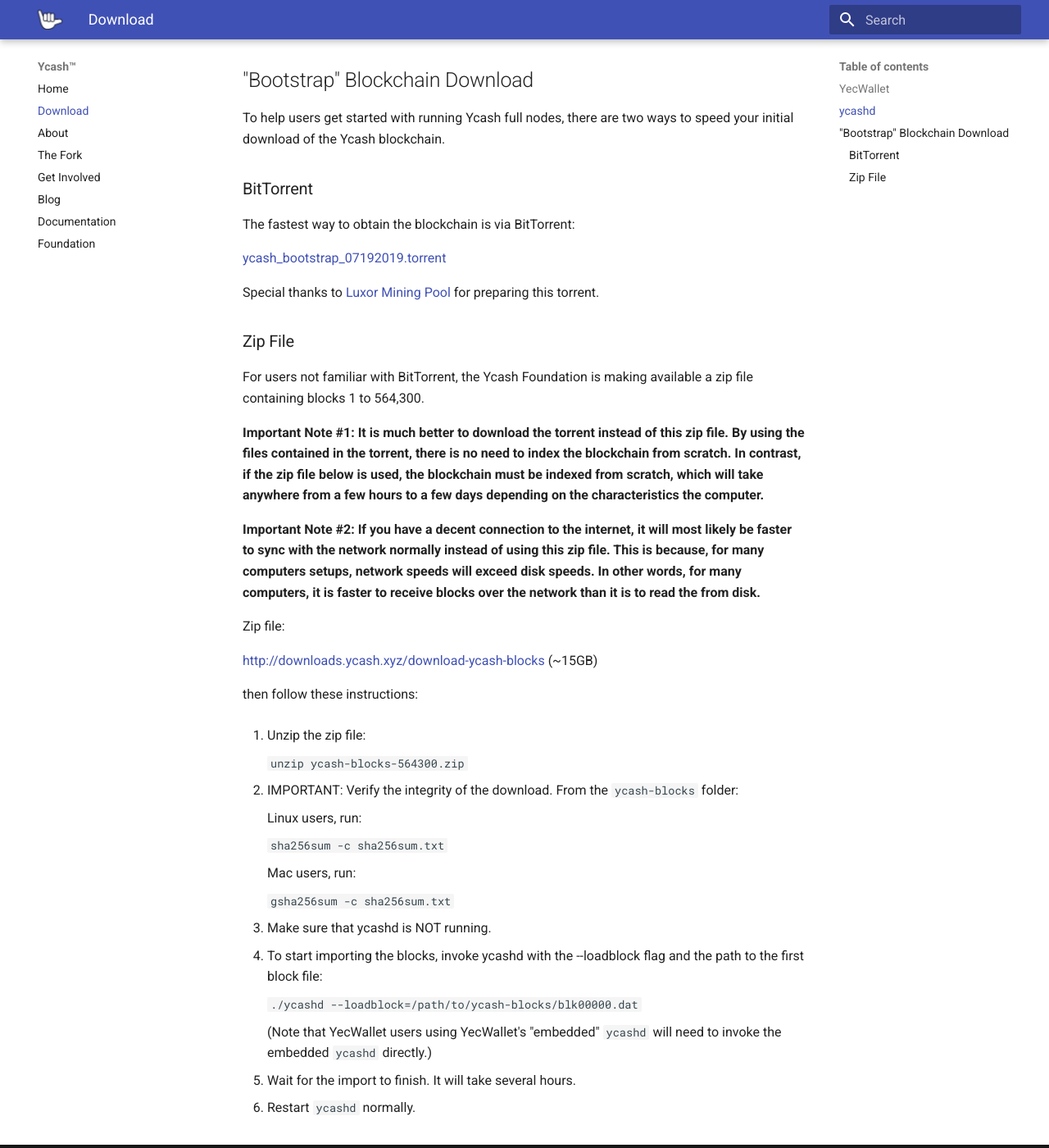
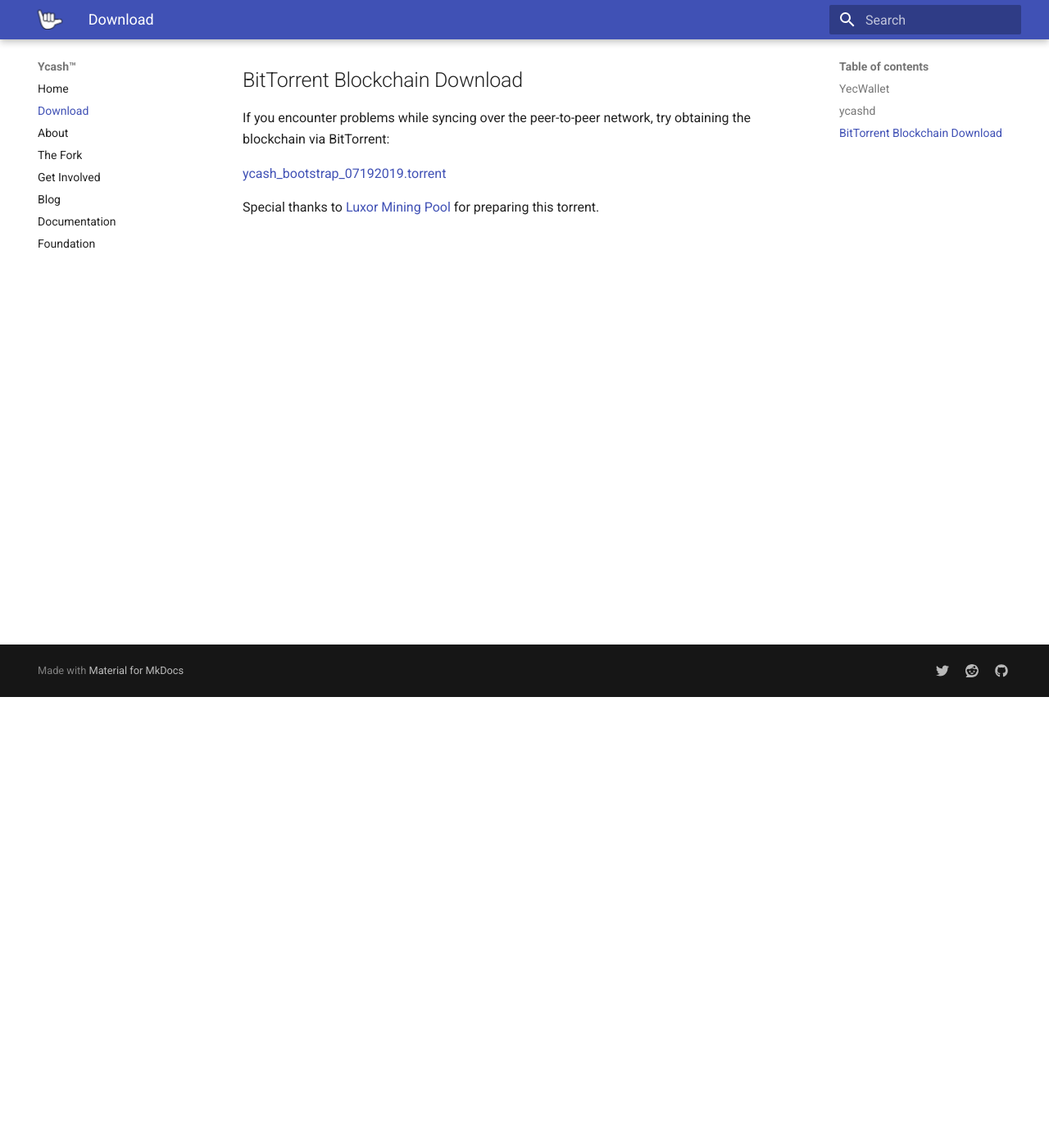
Before and after one commit to ycashfoundation/ycash-website, an MkDocs documentation site: the page built from docs/download.md, in a window 1280 px wide and 1400 px high, scrolled down 550 px. Shown: the whole window at 82% size. Built offline with MkDocs 1.6.1 and Material for MkDocs 9.7.7, drawn with Linux system fonts in a browser that asks for light colours.

Commit message:
remove bootstrap download

````diff
--- a/docs/download.md
+++ b/docs/download.md
@@ -16,54 +16,10 @@
 
 **ycashd v2.0.5 is now available!** [Download from GitHub](https://github.com/ycashfoundation/ycash/releases/tag/2.0.5)
 
-## "Bootstrap" Blockchain Download
+## BitTorrent Blockchain Download
 
-To help users get started with running Ycash full nodes, there are two ways to speed your initial download of the Ycash blockchain.
-
-### BitTorrent
-
-The fastest way to obtain the blockchain is via BitTorrent:
+If you encounter problems while syncing over the peer-to-peer network, try obtaining the blockchain via BitTorrent:
 
 [ycash_bootstrap_07192019.torrent](/ycash_bootstrap_07192019.torrent)
 
 Special thanks to [Luxor Mining Pool](https://mining.luxor.tech/) for preparing this torrent.
-
-### Zip File
-
-For users not familiar with BitTorrent, the Ycash Foundation is making available a zip file containing blocks 1 to 564,300.
-
-**Important Note #1: It is much better to download the torrent instead of this zip file. By using the files contained in the torrent, there is no need to index the blockchain from scratch. In contrast, if the zip file below is used, the blockchain must be indexed from scratch, which will take anywhere from a few hours to a few days depending on the characteristics the computer.**
-
-**Important Note #2: If you have a decent connection to the internet, it will most likely be faster to sync with the network normally instead of using this zip file. This is because, for many computers setups, network speeds will exceed disk speeds. In other words, for many computers, it is faster to receive blocks over the network than it is to read the from disk.**
-
-Zip file:
-
-[http://downloads.ycash.xyz/download-ycash-blocks](http://downloads.ycash.xyz/download-ycash-blocks) (~15GB)
-
-then follow these instructions:
-
-1. Unzip the zip file:
-
-    ```unzip ycash-blocks-564300.zip```
-
-2. IMPORTANT: Verify the integrity of the download. From the `ycash-blocks` folder:
-
-    Linux users, run:
-
-    ```sha256sum -c sha256sum.txt```
-
-    Mac users, run:
-
-    ```gsha256sum -c sha256sum.txt```
-
-3. Make sure that ycashd is NOT running.
-
-4. To start importing the blocks, invoke ycashd with the --loadblock flag and the path to the first block file:
-
-    ```./ycashd --loadblock=/path/to/ycash-blocks/blk00000.dat```
-
-    (Note that YecWallet users using YecWallet's "embedded" `ycashd` will need to invoke the embedded `ycashd` directly.)
-
-5. Wait for the import to finish. It will take several hours.
-
-6. Restart `ycashd` normally.
````
